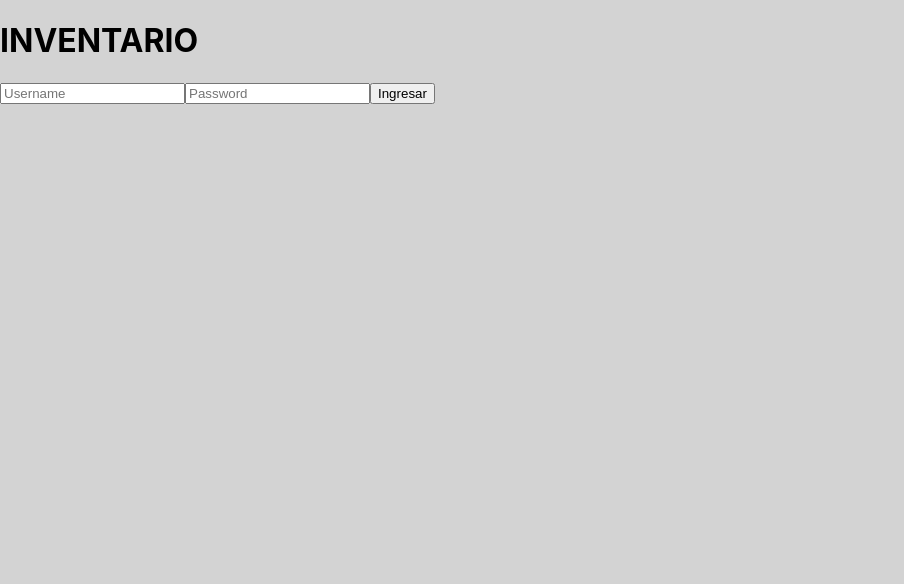
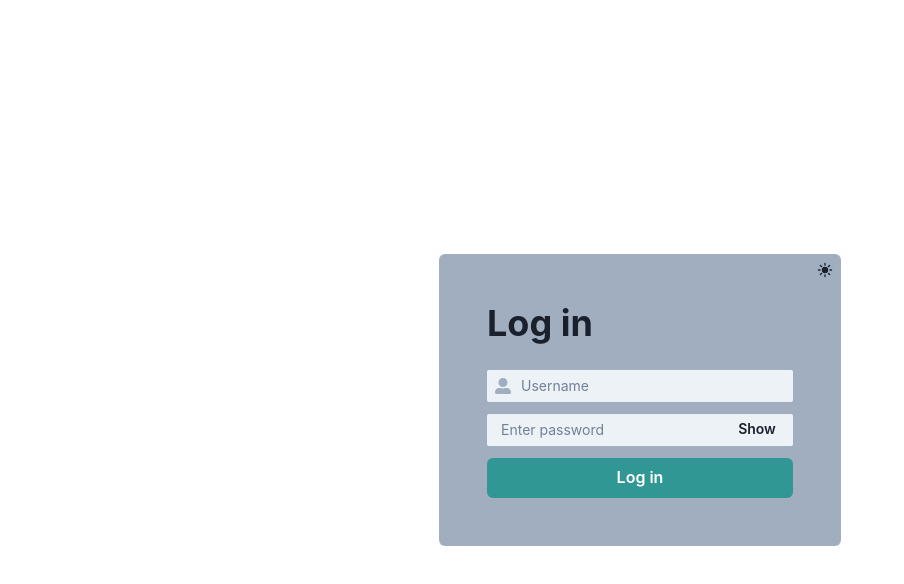
Before and after one commit to enzomarin/stock-app-front, a Next.js app: page / in a window 1280 px wide. Shown: the top 584 px of the page, without its empty margins (0-904 px from the left). Built offline with nearby package versions, Linux system fonts and the light colour scheme.

Commit message:
implementacion Chakra UI y pagina LogIn

```diff
--- a/pages/_app.js
+++ b/pages/_app.js
@@ -1,7 +1,12 @@
-import '../styles/globals.css'
+//import '../styles/globals.css'
+import {ChakraProvider} from '@chakra-ui/react'
+function MyApp({ Component, pageProps }) {
+  return(
+    <ChakraProvider>
+      <Component {...pageProps} />
+    </ChakraProvider>
+  )
 
-function MyApp({ Component, pageProps }) {
-  return <Component {...pageProps} />
 }
 
 export default MyApp
--- a/pages/index.js
+++ b/pages/index.js
@@ -2,8 +2,16 @@ import Link from 'next/link'
 import { useState } from 'react'
 import {useCookies} from 'react-cookie'
 import { useRouter } from 'next/router'
+import styles from '../styles/Login.module.css'
+import { Box, Button, Flex, Heading, Input, InputGroup, InputLeftElement, InputRightElement, useColorMode, useColorModeValue } from '@chakra-ui/react'
+import {FaUserAlt} from 'react-icons/fa'
+import {IoSunny, IoMoon} from 'react-icons/io5'
 
 export default function Home() {
+  const {toggleColorMode} = useColorMode()
+  const formBackGround = useColorModeValue('gray.400', 'gray.700')
+  const [toggle, setToggle] = useState(false)
+  const [showPass, setShowPass] = useState(false)
   const [cookie, setCookie ] = useCookies({})
   const [credentials, setCredentials] = useState({
     username: '',
@@ -27,21 +35,7 @@ export default function Home() {
       headers: { 'Content-Type': 'application/json' },
       body: JSON.stringify(credentials)
     }
-    /*
-    await fetch(`${process.env.NEXT_PUBLIC_BASIC_BACKEND_URL}/user/login`,requestOptions)
-    .then(res => {
-      if(res.status === 200) router.push('/products/create')
-      res.json()
-    })
-    .then(data =>{
-        console.log(data.jwt)
 
-        setCookie('jwtCookie',data.jwt, {
-          path: "/",
-          sameSite: true
-        })
-      })
-*/
       const response = await fetch(`${process.env.NEXT_PUBLIC_BASIC_BACKEND_URL}/user/login`,requestOptions)
       console.log(response.status)
       if(response.status== 200){
@@ -58,15 +52,40 @@ export default function Home() {
 
       }
   }
+
+  const showPassword = () => setShowPass(!showPass)
   return (
-    <div>
-      <h1> INVENTARIO </h1>
+    <Flex height={'100vh'} alignItems={'center'} justifyContent={'center'}>
+      <Flex direction={'column'} background={formBackGround} p={12} rounded={6} position={'relative'} onSubmit={handleSubmit}>
+        <Heading mb={6}>Log in</Heading>
 
-      <form onSubmit={handleSubmit}>
-        <input name='username' type='text' placeholder='Username' onChange={handleChange}></input>
-        <input name='password' type='password' placeholder='Password' onChange={handleChange}></input>
-        <button>Ingresar</button>
-      </form>
-    </div>
+        <InputGroup size='sm' mb={3}>
+          <InputLeftElement pointerEvents='none' children={<FaUserAlt/>} color='gray.400' fontSize='1rem' />
+          <Input  _focusVisible={'none'} name='username'  type={'text'} placeholder={'Username'} variant={'filled'} onChange={handleChange}></Input>
+        </InputGroup>
+
+        <InputGroup size='sm' mb={3}>
+          <Input _focusVisible='none' name='password'  pr='4.5rem' type={showPass ? 'text' : 'password'} placeholder={'Enter password'} variant={'filled'} onChange={handleChange}></Input>
+          <InputRightElement width='4.5rem'>
+            <Button h='1.5rem' size='sm' onClick={showPassword} >
+              {showPass ? 'Hide':'Show'}
+            </Button>
+          </InputRightElement>
+        </InputGroup>
+
+        <Button colorScheme='teal' onClick={handleSubmit}>
+          Log in
+        </Button>
+
+        <Box position={'absolute'} top={2} right={2} cursor='pointer' onClick={() => {
+          toggleColorMode()
+          setToggle(!toggle)
+          }}>
+          {toggle ? <IoMoon/> : <IoSunny/>}
+
+        </Box>
+      </Flex>
+    </Flex>
+
   )
 }
--- /dev/null
+++ b/styles/Login.module.css
@@ -0,0 +1,30 @@
+
+
+.container{
+    display: flex;
+    align-items: center;
+    justify-content: center;
+    min-height: 100vh;
+}
+
+.screen{
+    background: linear-gradient(90deg, #E8ECF1, #B5CFD8);
+    position: relative;
+    height: 600px;
+    width: 360px;
+    box-shadow: 0px 0px 24px #5C5696;
+}
+
+
+.screen_content{
+    z-index: 1;
+    position: relative;
+    height: 100%;
+}
+
+.form{
+    width: 320px;
+	padding: 30px;
+	padding-top: 156px;
+
+}
--- a/styles/globals.css
+++ b/styles/globals.css
@@ -1,6 +1,6 @@
 html,
 body {
-
+  background: linear-gradient(90deg, #E8ECF1, #B5CFD8);
   padding: 0;
   margin: 0;
   font-family: -apple-system, BlinkMacSystemFont, Segoe UI, Roboto, Oxygen,
```
Also changed, not shown: package.json (+6 -1 lines), 1 other file (tests, documents, lock files or other folders).
